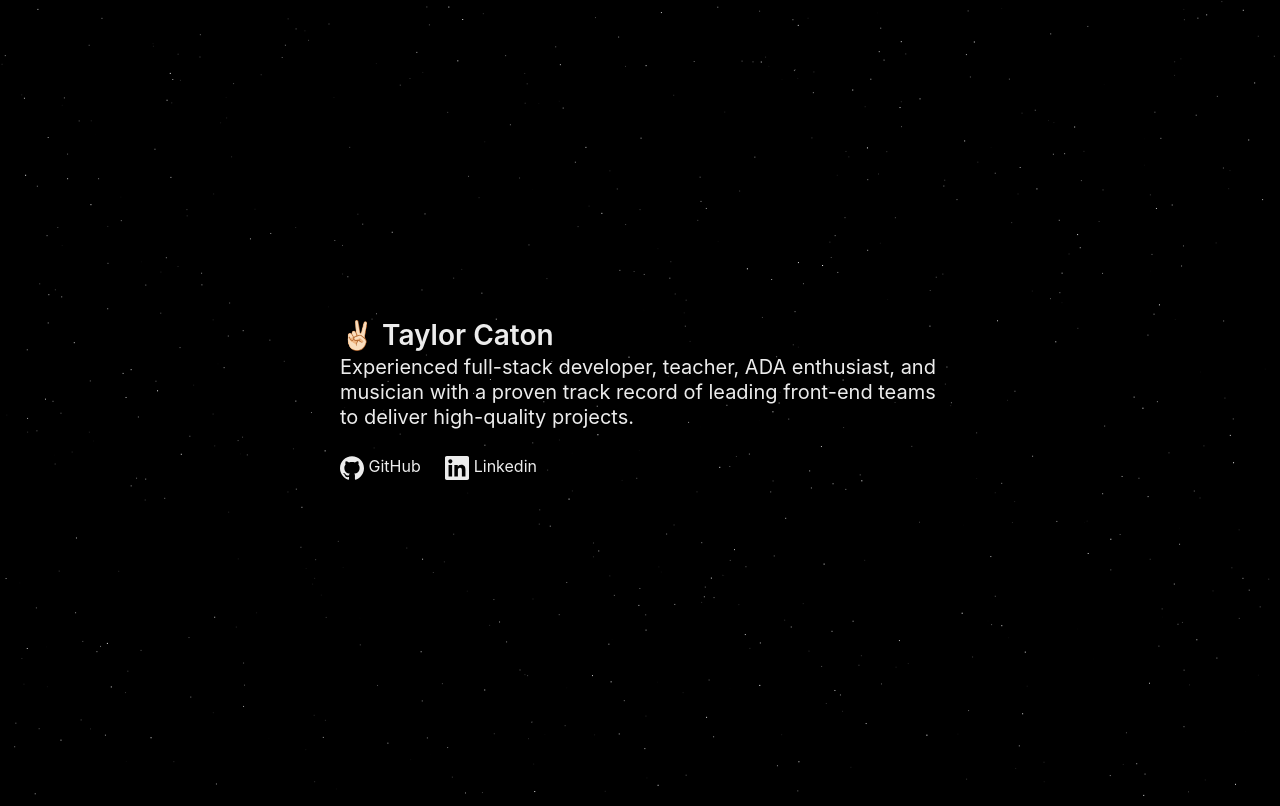
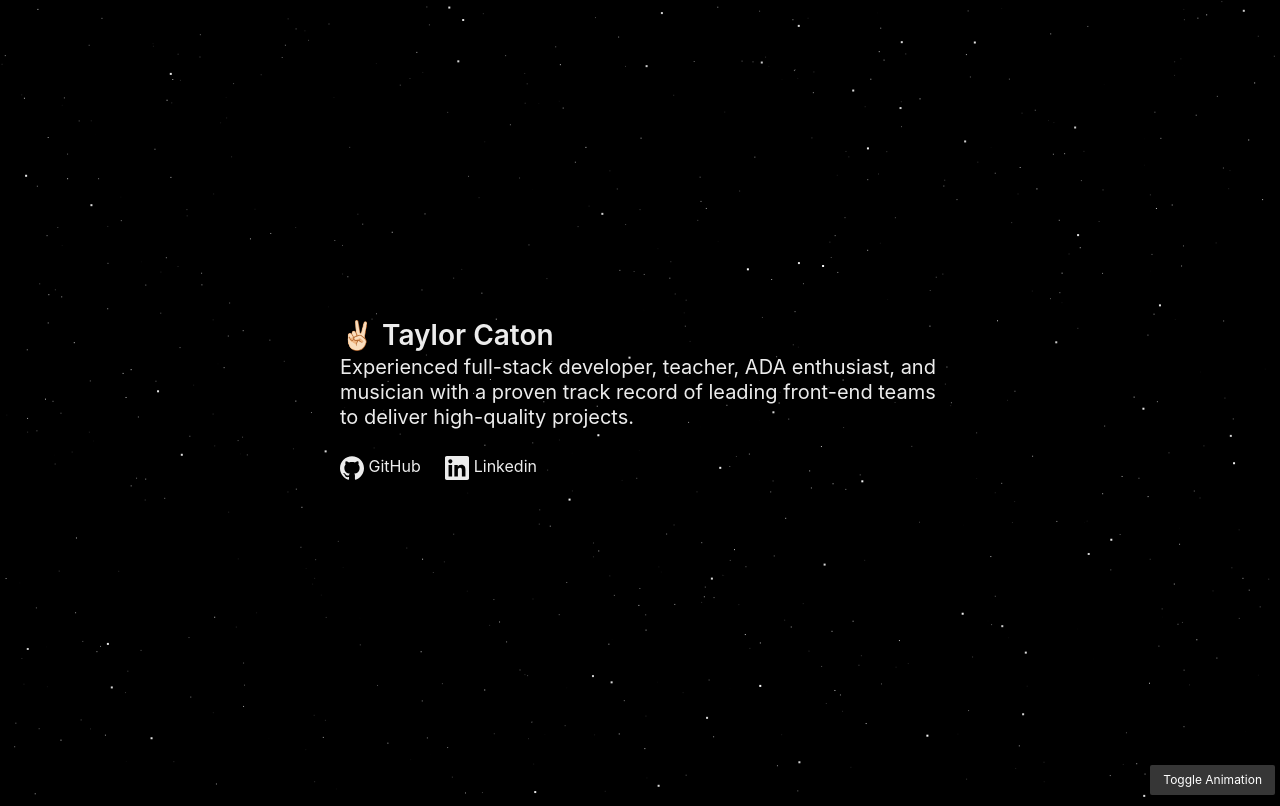
Before and after one commit to taylorcaton/taylorcaton.github.io, a Vue app: page / in a window 1280 px wide. Built offline with nearby package versions, Linux system fonts and the light colour scheme.

Commit message:
Add animation toggle, star size change

```diff
--- a/src/App.vue
+++ b/src/App.vue
@@ -1,6 +1,9 @@
 <template>
-  <star-field />
+  <star-field :runStars="runStars" />
   <Portfolio />
+  <button class="button is-small is-dark toggle-stars" @click="runStars = !runStars">
+    Toggle Animation
+  </button>
 </template>
 
 <script>
@@ -13,6 +16,9 @@ export default {
     Portfolio,
     'star-field': StarField,
   },
+  data: () => ({
+    runStars: true,
+  }),
 };
 </script>
 
@@ -24,4 +30,13 @@ body {
   background: #000;
   height: 100%;
 }
+.toggle-stars {
+  position: fixed;
+  bottom: 5px;
+  right: 5px;
+
+  &:hover {
+    text-decoration: underline;
+  }
+}
 </style>
--- a/src/components/StarField.vue
+++ b/src/components/StarField.vue
@@ -6,7 +6,10 @@
 export default {
   name: 'StarField',
   props: {
-    msg: String,
+    runStars: Boolean,
+  },
+  data() {
+    return { isRunning: this.runStars };
   },
   mounted() {
     const canvas = document.getElementById('canvas');
@@ -50,18 +53,21 @@ export default {
 
     const putPixel = (x, y, brightness) => {
       const intensity = brightness * 255;
+      const size = intensity < 200 ? 1 : 2;
       const rgb = `rgb(${intensity},${intensity},${intensity})`;
       c.fillStyle = rgb;
-      c.fillRect(x, y, 1, 1);
+      c.fillRect(x, y, size, size);
     };
 
     const moveStars = (distance) => {
+      if (this.isRunning) {
         const count = stars.length;
         for (let i = 0; i < count; i += 1) {
           const s = stars[i];
           s.z -= distance;
           while (s.z <= 1) {
             s.z += 1000;
+          }
         }
       }
     };
@@ -101,11 +107,17 @@ export default {
 
         putPixel(x, y, b);
       }
-
       requestAnimationFrame(tick);
     };
 
     requestAnimationFrame(init);
+  },
+  watch: {
+    // eslint-disable-next-line func-names
+    runStars(newVal, oldVal) { // watch it
+      console.log('runStars changed: ', newVal, ' | was: ', oldVal);
+      this.isRunning = this.runStars;
+    },
   },
 };
 </script>
```
Lines whose indentation alone changed are shown as unchanged.
